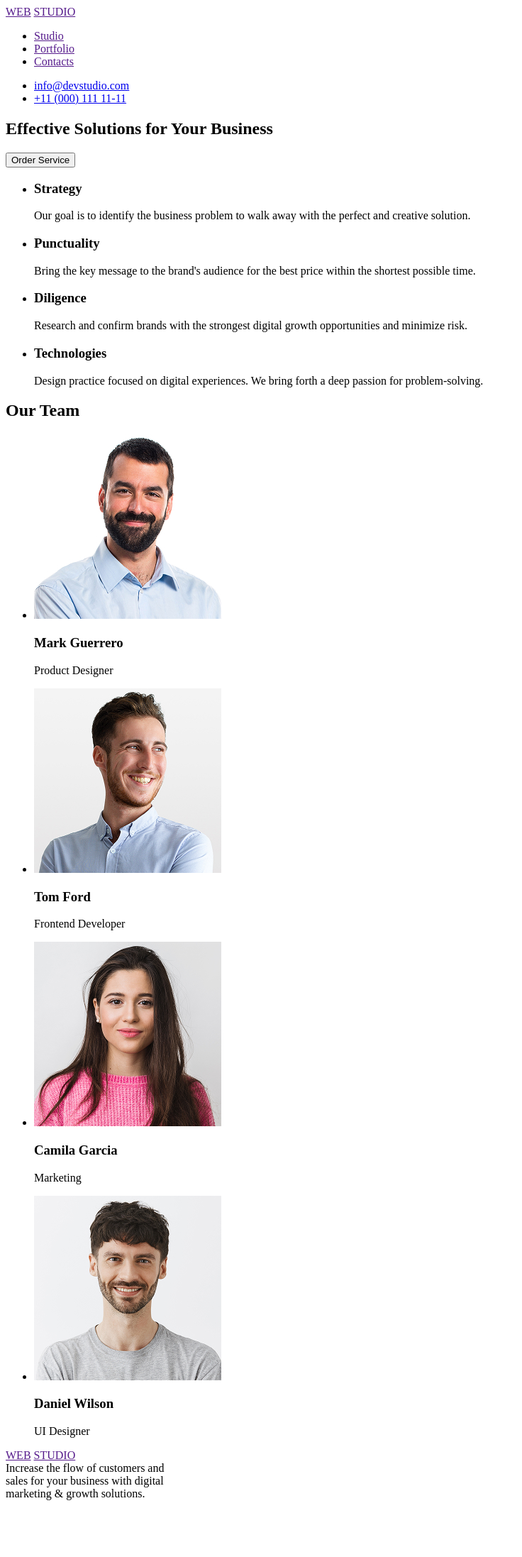
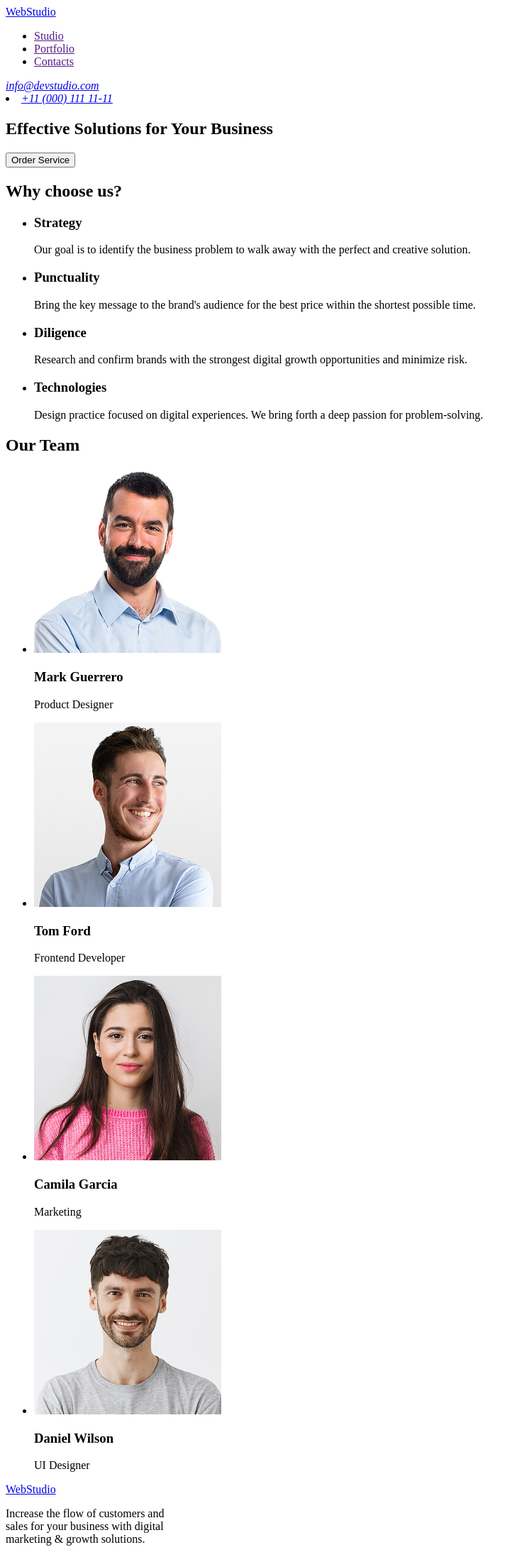
Before and after one commit to deaven01/goit-markup-hw-01, a plain HTML site: page index.html in a window 1280 px wide. Shown: the whole page at 71% size, without its empty margins (0-736 px from the left). Before the commit the page ends 2122 px from the top, so only its background shows below. Drawn offline with Linux system fonts and the light colour scheme.

Commit message:
changed the code due to the tasks

```diff
--- a/index.html
+++ b/index.html
@@ -8,11 +8,8 @@
 <body>
     <header>
         <div>
-            <div>
-                <a href="">WEB</a>
-                <a href="">STUDIO</a>
-            </div>
             <nav>
+                <a href="./index.html">WebStudio</a>
                 <ul>
                     <li><a href="">Studio</a></li>
                     <li><a href="">Portfolio</a></li>
@@ -20,10 +17,10 @@
                 </ul>
             </nav>
         </div>
-        <ul>
-            <li><a href="mailto:info@devstudio.com">info@devstudio.com</a></li>
+        <address>
+            <a href="mailto:info@devstudio.com">info@devstudio.com</a>
             <li><a href="tel:+110001111111">+11 (000) 111 11-11</a></li>
-        </ul>
+        </address>
     </header>
     <main>
         <section>
@@ -31,6 +28,7 @@
             <button type="button">Order Service</button>
         </section>
         <section>
+            <h2>Why choose us?</h2>
             <ul>
                 <li>
                         <h3>Strategy</h3>
@@ -58,44 +56,34 @@
             <h2>Our Team</h2>
             <ul>
                 <li>
-                    <img src="images/img-3.jpg" alt="Mark Guerrero" width="264" height="260">
-                    <div>
+                    <img src="./images/img-3.jpg" alt="Mark Guerrero" width="264" height="260">
                     <h3>Mark Guerrero</h3>
                     <p>Product Designer</p>
-                    </div>
                 </li>
                 <li>
-                    <img src="images/img-2.jpg" alt="Tom Ford" width="264" height="260">
-                    <div>
+                    <img src="./images/img-2.jpg" alt="Tom Ford" width="264" height="260">
                     <h3>Tom Ford</h3>
                     <p>Frontend Developer</p>
-                    </div>
                 </li>
                 <li>
-                    <img src="images/img-1.jpg" alt="Camila Garcia" width="264" height="260">
-                    <div>
+                    <img src="./images/img-1.jpg" alt="Camila Garcia" width="264" height="260">
                     <h3>Camila Garcia</h3>
                     <p>Marketing</p>
-                    </div>
                 </li>
                 <li>
-                    <img src="images/img.jpg" alt="Daniel Wilson" width="264" height="260">
-                    <div>
+                    <img src="./images/img.jpg" alt="Daniel Wilson" width="264" height="260">
                     <h3>Daniel Wilson</h3>
                     <p>UI Designer</p>
-                    </div>
                 </li>
             </ul>
         </section>
     </main>
     <footer>
-        <div>
-            <a href="">WEB</a>
-            <a href="">STUDIO</a>
-        </div>
-        Increase the flow of customers and <br>
+        <a href="./index.html">WebStudio</a>
+
+        <p>Increase the flow of customers and <br>
         sales for your business with digital <br>
-        marketing & growth solutions.
+        marketing & growth solutions. </p>
     </footer>
 </body>
 </html>
```
Lines whose indentation alone changed are shown as unchanged.
